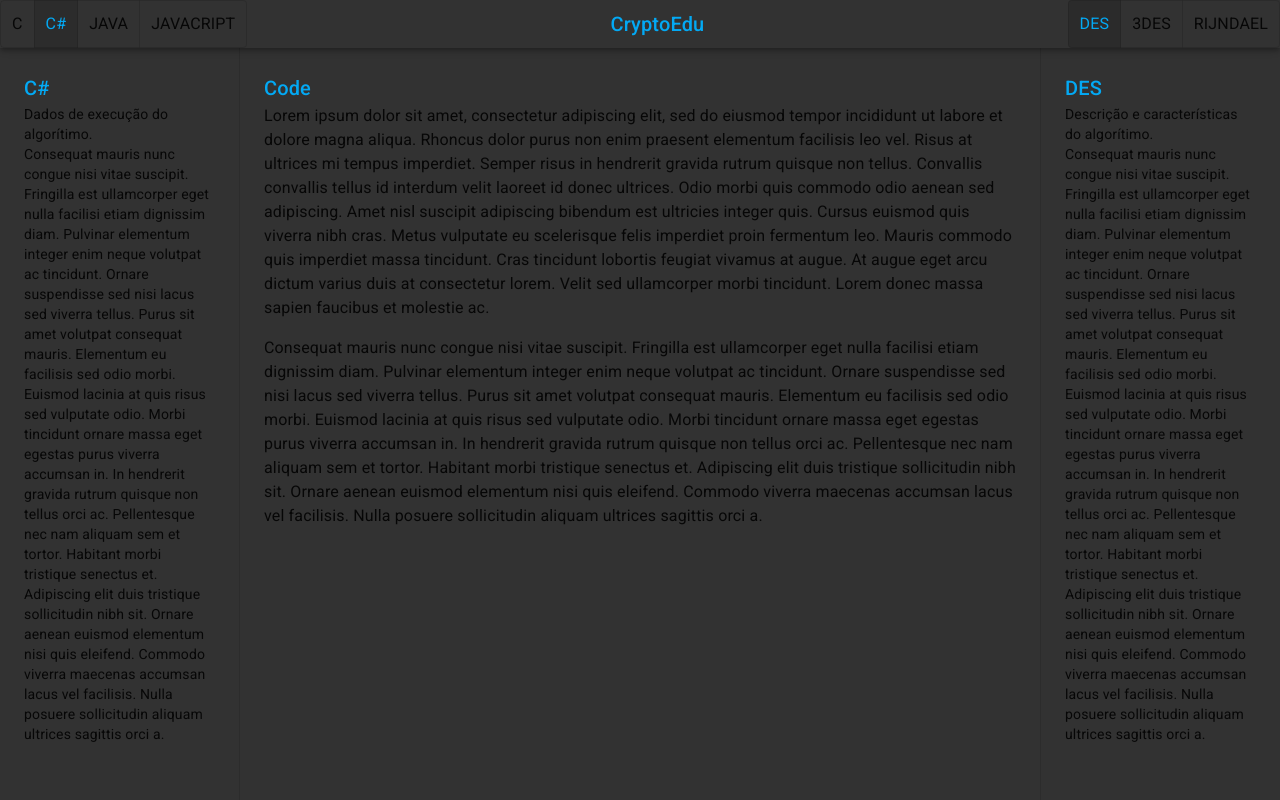
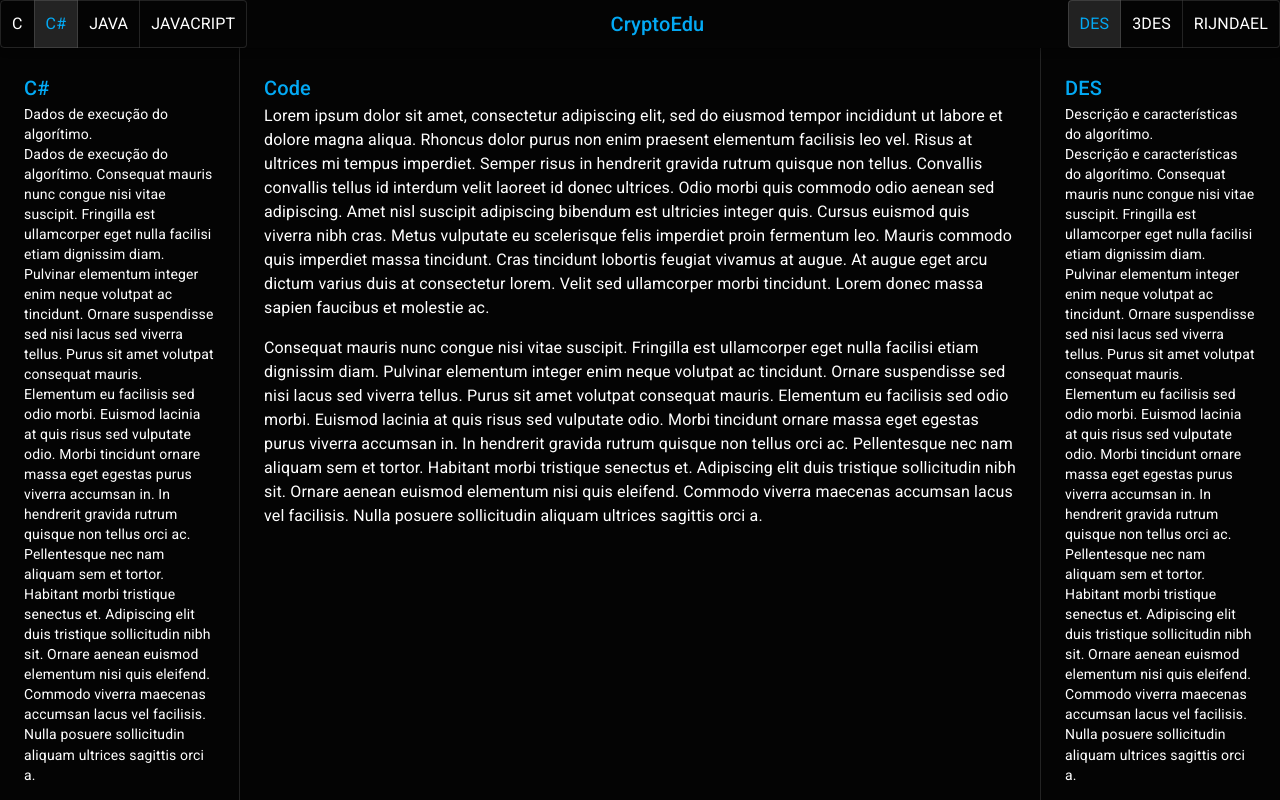
Before and after one commit to TanielianVB/CryptoEdu, a React (Create React App) app in the folder cryptoedu-app/: page / in a window 1280 px wide. Built offline with nearby package versions, Linux system fonts and the light colour scheme.

Commit message:
Changed Theme

```diff
--- a/cryptoedu-app/src/components/AlgorithmSideBar/AlgorithmSideBar.tsx
+++ b/cryptoedu-app/src/components/AlgorithmSideBar/AlgorithmSideBar.tsx
@@ -24,18 +24,19 @@
           Descrição e características do algorítimo.
         </Typography>
         <Typography variant="body2" color="textPrimary">
-          Consequat mauris nunc congue nisi vitae suscipit. Fringilla est
-          ullamcorper eget nulla facilisi etiam dignissim diam. Pulvinar
-          elementum integer enim neque volutpat ac tincidunt. Ornare suspendisse
-          sed nisi lacus sed viverra tellus. Purus sit amet volutpat consequat
-          mauris. Elementum eu facilisis sed odio morbi. Euismod lacinia at quis
-          risus sed vulputate odio. Morbi tincidunt ornare massa eget egestas
-          purus viverra accumsan in. In hendrerit gravida rutrum quisque non
-          tellus orci ac. Pellentesque nec nam aliquam sem et tortor. Habitant
-          morbi tristique senectus et. Adipiscing elit duis tristique
-          sollicitudin nibh sit. Ornare aenean euismod elementum nisi quis
-          eleifend. Commodo viverra maecenas accumsan lacus vel facilisis. Nulla
-          posuere sollicitudin aliquam ultrices sagittis orci a.
+          Descrição e características do algorítimo. Consequat mauris nunc congue
+          nisi vitae suscipit. Fringilla est ullamcorper eget nulla facilisi
+          etiam dignissim diam. Pulvinar elementum integer enim neque volutpat
+          ac tincidunt. Ornare suspendisse sed nisi lacus sed viverra tellus.
+          Purus sit amet volutpat consequat mauris. Elementum eu facilisis sed
+          odio morbi. Euismod lacinia at quis risus sed vulputate odio. Morbi
+          tincidunt ornare massa eget egestas purus viverra accumsan in. In
+          hendrerit gravida rutrum quisque non tellus orci ac. Pellentesque nec
+          nam aliquam sem et tortor. Habitant morbi tristique senectus et.
+          Adipiscing elit duis tristique sollicitudin nibh sit. Ornare aenean
+          euismod elementum nisi quis eleifend. Commodo viverra maecenas
+          accumsan lacus vel facilisis. Nulla posuere sollicitudin aliquam
+          ultrices sagittis orci a.
         </Typography>
       </div>
     </AppDrawer>
--- a/cryptoedu-app/src/components/AppDrawer/AppDrawer.tsx
+++ b/cryptoedu-app/src/components/AppDrawer/AppDrawer.tsx
@@ -17,7 +17,6 @@
     },
     drawerPaper: {
       width: drawerWidth,
-      backgroundColor: theme.palette.primary.main,
     },
     drawerContainer: {
       overflow: "auto",
--- a/cryptoedu-app/src/components/CodeSideBar/CodeSideBar.tsx
+++ b/cryptoedu-app/src/components/CodeSideBar/CodeSideBar.tsx
@@ -24,18 +24,19 @@
           Dados de execução do algorítimo.
         </Typography>
         <Typography variant="body2" color="textPrimary">
-          Consequat mauris nunc congue nisi vitae suscipit. Fringilla est
-          ullamcorper eget nulla facilisi etiam dignissim diam. Pulvinar
-          elementum integer enim neque volutpat ac tincidunt. Ornare suspendisse
-          sed nisi lacus sed viverra tellus. Purus sit amet volutpat consequat
-          mauris. Elementum eu facilisis sed odio morbi. Euismod lacinia at quis
-          risus sed vulputate odio. Morbi tincidunt ornare massa eget egestas
-          purus viverra accumsan in. In hendrerit gravida rutrum quisque non
-          tellus orci ac. Pellentesque nec nam aliquam sem et tortor. Habitant
-          morbi tristique senectus et. Adipiscing elit duis tristique
-          sollicitudin nibh sit. Ornare aenean euismod elementum nisi quis
-          eleifend. Commodo viverra maecenas accumsan lacus vel facilisis. Nulla
-          posuere sollicitudin aliquam ultrices sagittis orci a.
+          Dados de execução do algorítimo. Consequat mauris nunc congue nisi
+          vitae suscipit. Fringilla est ullamcorper eget nulla facilisi etiam
+          dignissim diam. Pulvinar elementum integer enim neque volutpat ac
+          tincidunt. Ornare suspendisse sed nisi lacus sed viverra tellus. Purus
+          sit amet volutpat consequat mauris. Elementum eu facilisis sed odio
+          morbi. Euismod lacinia at quis risus sed vulputate odio. Morbi
+          tincidunt ornare massa eget egestas purus viverra accumsan in. In
+          hendrerit gravida rutrum quisque non tellus orci ac. Pellentesque nec
+          nam aliquam sem et tortor. Habitant morbi tristique senectus et.
+          Adipiscing elit duis tristique sollicitudin nibh sit. Ornare aenean
+          euismod elementum nisi quis eleifend. Commodo viverra maecenas
+          accumsan lacus vel facilisis. Nulla posuere sollicitudin aliquam
+          ultrices sagittis orci a.
         </Typography>
       </div>
     </AppDrawer>
--- a/cryptoedu-app/src/index.tsx
+++ b/cryptoedu-app/src/index.tsx
@@ -3,21 +3,24 @@
 import App from "./pages/app/App";
 import * as serviceWorker from "./serviceWorker";
 import CssBaseline from "@material-ui/core/CssBaseline";
-import { createMuiTheme } from "@material-ui/core/styles";
-import { ThemeProvider } from "@material-ui/styles";
+import { createMuiTheme, ThemeProvider } from "@material-ui/core/styles";
 
 const theme = createMuiTheme({
   palette: {
+    type: "dark",
+    background: {
+      default: "#040404",
+      paper: "#040404",
+    },
     primary: {
-      // light, dark, contrastText: will be calculated from palette.primary.main,
-      main: "#323232",
+      main: "#040404",
     },
     secondary: {
-      // light, dark, contrastText: will be calculated from palette.secondary.main,
       main: "#03a9f4",
     },
-    background: {
-      default: "#323232",
+    text: {
+      // primary: "#999999",
+      disabled: "#757575",
     },
   },
 });
--- a/cryptoedu-app/src/pages/app/App.tsx
+++ b/cryptoedu-app/src/pages/app/App.tsx
@@ -1,7 +1,7 @@
 import React, { useState } from "react";
 import { createStyles, makeStyles, Theme } from "@material-ui/core/styles";
+import { Toolbar, Typography } from "@material-ui/core";
 import AppTopBar from "../../components/AppTopBar/AppTopBar";
-import { Toolbar, Typography } from "@material-ui/core";
 import CodeSideBar from "../../components/CodeSideBar/CodeSideBar";
 import AlgorithmSideBar from "../../components/AlgorithmSideBar/AlgorithmSideBar";
 
@@ -21,15 +21,15 @@
   const languages = [
     { id: "c", text: "C", supported: true },
     { id: "cs", text: "C#", supported: true },
-    { id: "java", text: "Java", supported: true },
-    { id: "javascript", text: "Javacript", supported: true },
+    { id: "java", text: "Java", supported: false },
+    { id: "javascript", text: "Javacript", supported: false },
   ];
   const [selectedLanguage, setSelectedLanguage] = useState<string>("cs");
 
   const algorithms = [
     { id: "des", text: "DES", supported: true },
     { id: "tripledes", text: "3DES", supported: true },
-    { id: "rijndael", text: "Rijndael", supported: true },
+    { id: "rijndael", text: "Rijndael", supported: false },
   ];
   const [selectedAlgorithm, setSelectedAlgorithm] = useState<string>("des");
 
```
